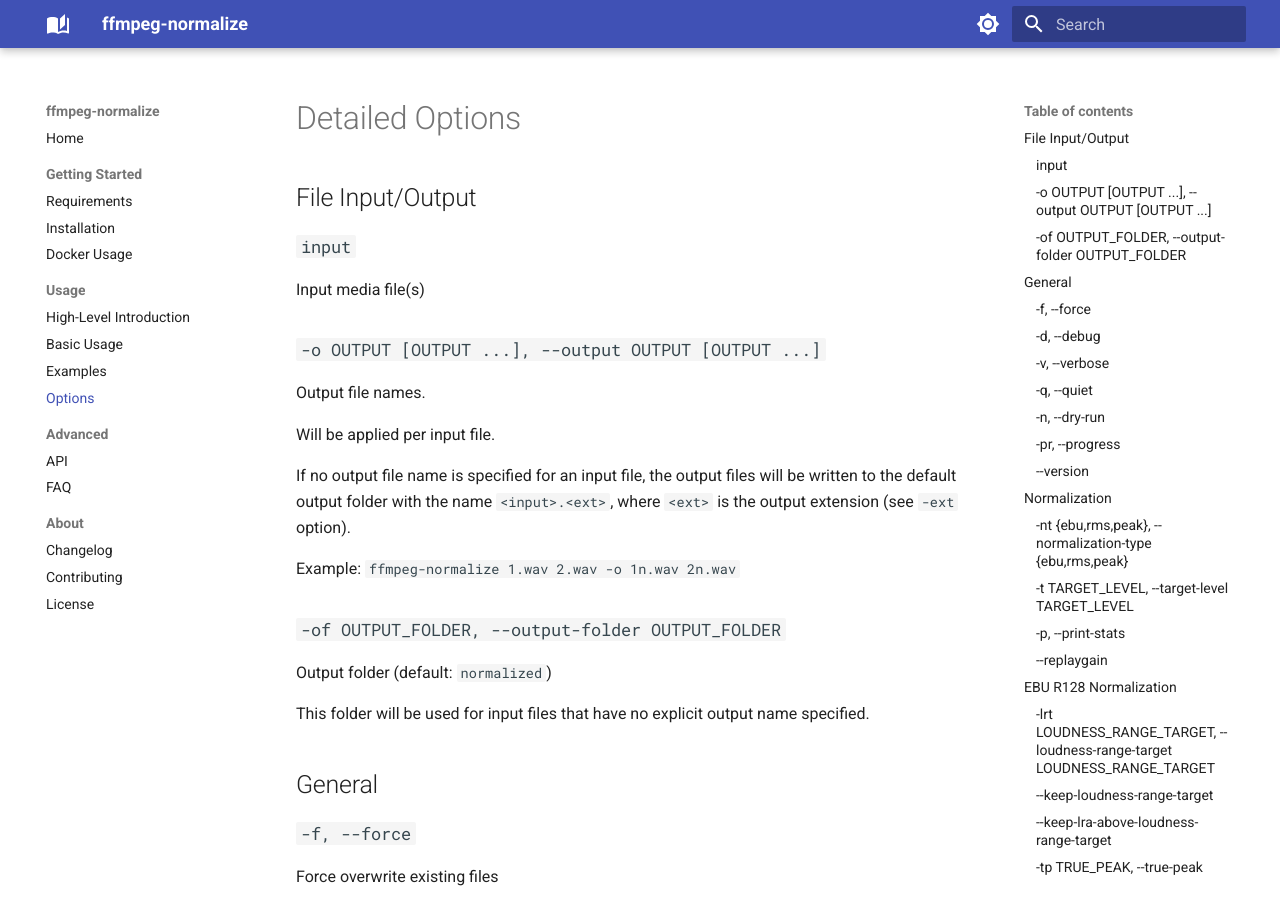
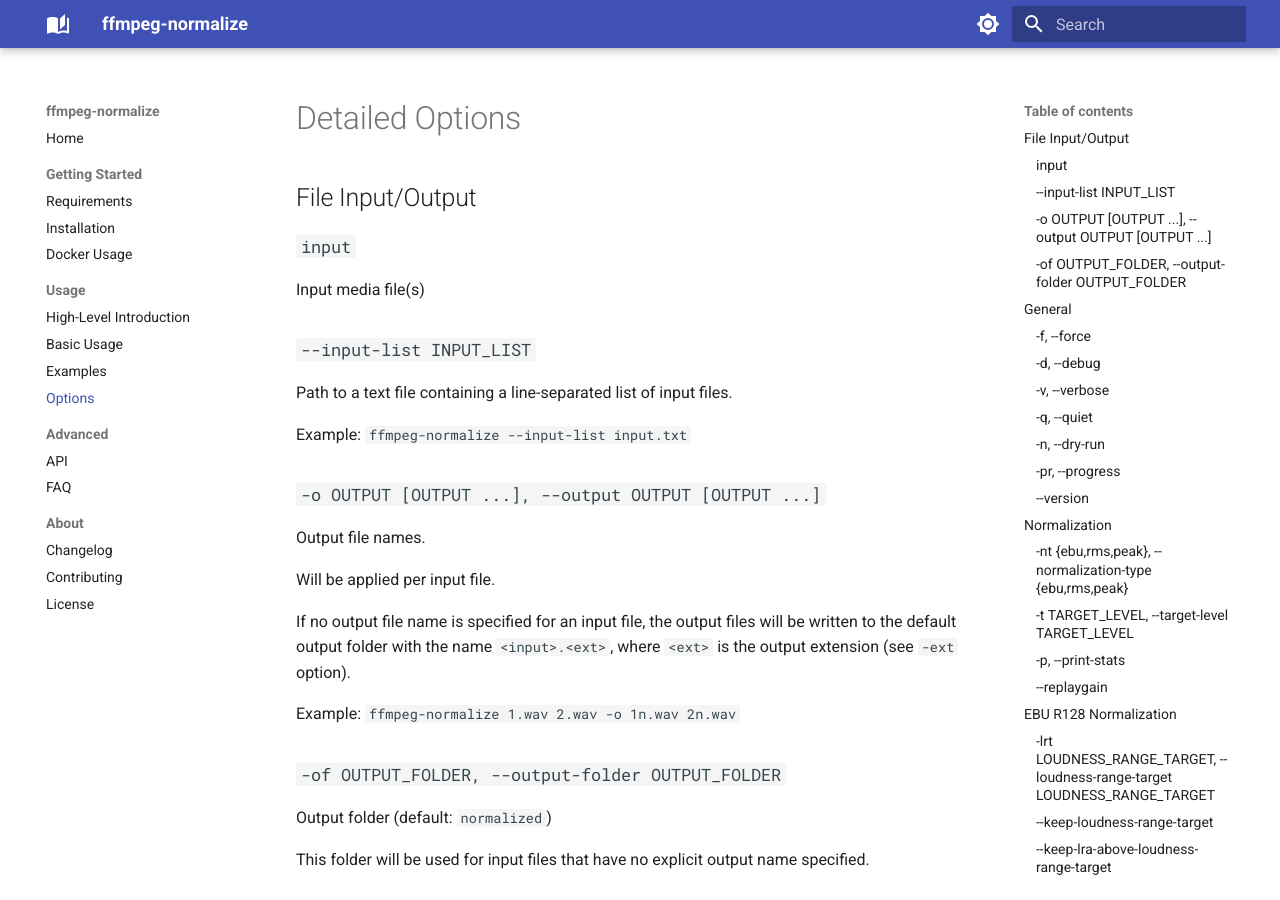
Before and after one commit to slhck/ffmpeg-normalize, an MkDocs documentation site: the page built from docs/usage/options.md, in a window 1280 px wide and 900 px high. Built offline with MkDocs 1.6.1 and Material for MkDocs 9.7.7, drawn with Linux system fonts in a browser that asks for light colours.

Commit message:
add input list to docs

```diff
--- a/docs/usage/options.md
+++ b/docs/usage/options.md
@@ -5,6 +5,12 @@
 ### `input`
 
 Input media file(s)
+
+### `--input-list INPUT_LIST`
+
+Path to a text file containing a line-separated list of input files.
+
+Example: `ffmpeg-normalize --input-list input.txt`
 
 ### `-o OUTPUT [OUTPUT ...], --output OUTPUT [OUTPUT ...]`
 
```
